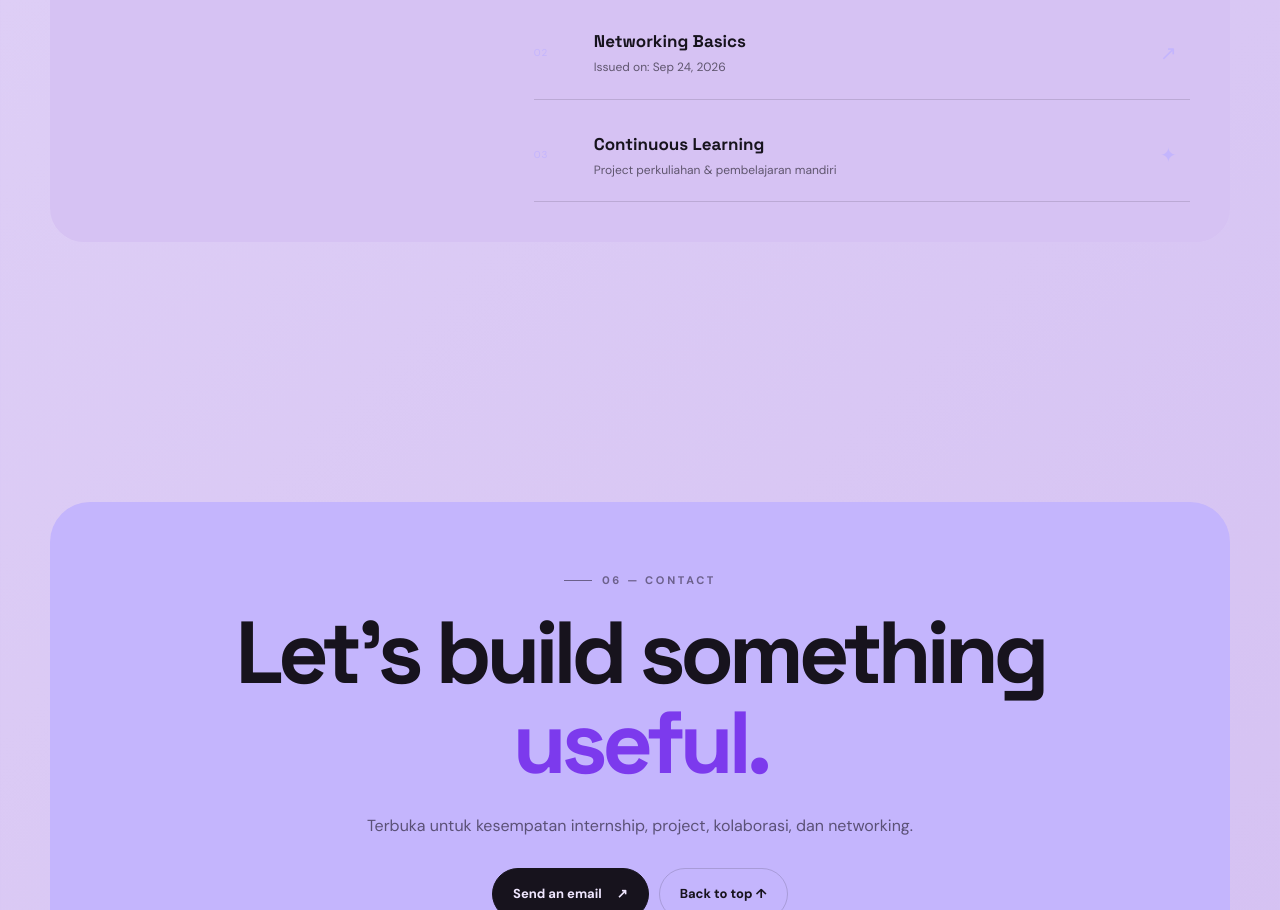
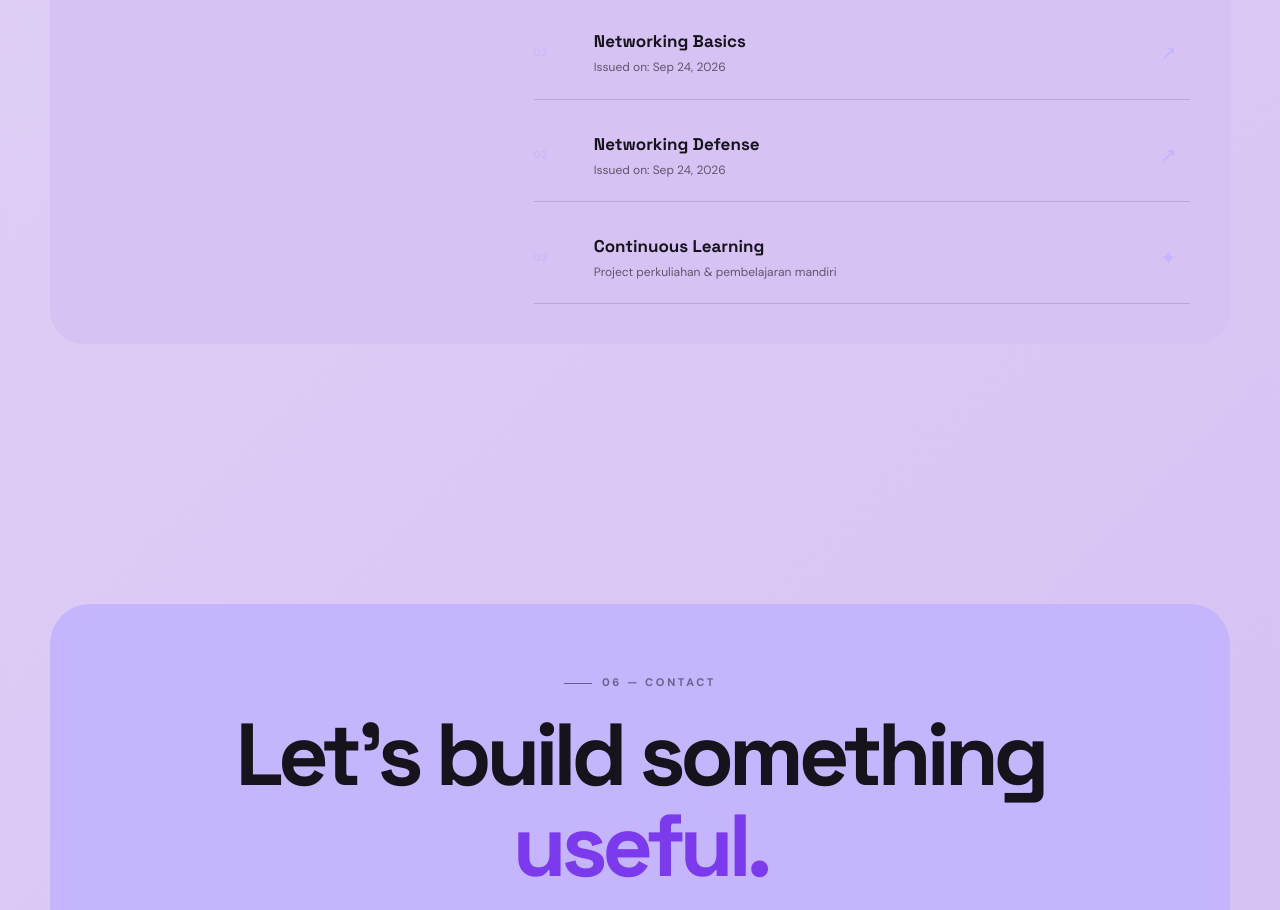
Before and after one commit to aulisya/putriaulisya.github, a plain HTML site: page index.html in a window 1280 px wide. Shown: the part 6611-7521 px from the top of the page. Drawn offline with Linux system fonts and the light colour scheme.

Commit message:
Add Networking Defense credential link to index.html

```diff
--- a/index.html
+++ b/index.html
@@ -284,6 +284,11 @@
             <div><strong>Networking Basics</strong><p>Issued on: Sep 24, 2026</p></div>
             <span class="credential-icon">↗</span>
           </a>
+          <a class="credential credential-link" href="NetworkDefenseUpdate20260924-21-h5uzka.pdf" target="_blank" rel="noopener">
+            <span class="credential-year">02</span>
+            <div><strong>Networking Defense</strong><p>Issued on: Sep 24, 2026</p></div>
+            <span class="credential-icon">↗</span>
+          </a>
           <div class="credential">
             <span class="credential-year">03</span>
             <div><strong>Continuous Learning</strong><p>Project perkuliahan & pembelajaran mandiri</p></div>
```
